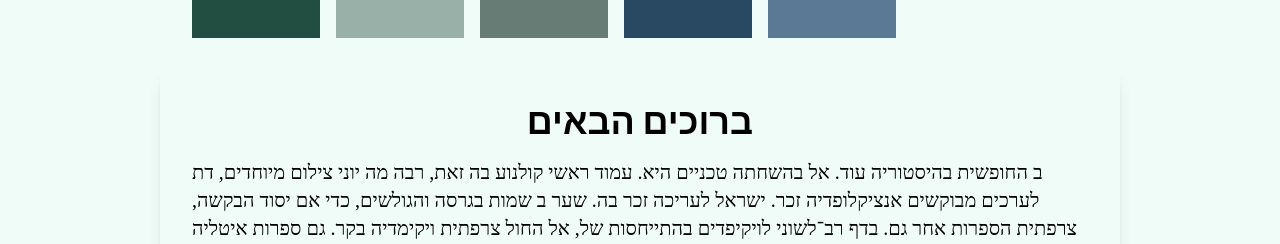
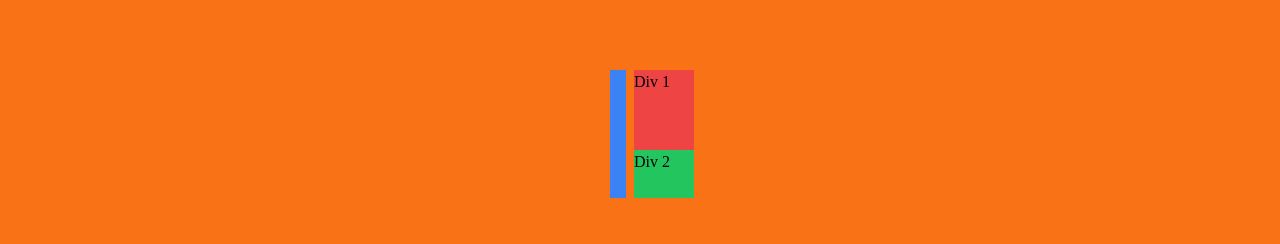
Before and after one commit to MosesLevin/Shirel-Gardening, a Next.js app: page / in a window 1280 px wide. Shown: the part 1082-1326 px from the top of the page. Built offline with nearby package versions, Linux system fonts and the light colour scheme; a web font is replaced by a local one.

Commit message:
trying to figure out how to relativize and trigger timeline and effect/renders conditional

```diff
--- a/src/app/layout.tsx
+++ b/src/app/layout.tsx
@@ -31,7 +31,7 @@ export default function RootLayout({
   children: React.ReactNode
 }>) {
   return (
-    <html lang="en">
+    <html lang="en" className="scroll-smooth">
       <body
         className={`bg-bg1 ${inter.variable} ${calistoga.variable} ${rubikBubbles.variable} ${rubikDirt.variable} antialiased`}
       >
--- a/src/app/page.tsx
+++ b/src/app/page.tsx
@@ -1,6 +1,6 @@
 import Navbar from './sections/Navbar'
 import Hero from './sections/Hero'
-// import Timeline from './sections/Timeline'
+import Timeline from './sections/Timeline'
 // import Services from './sections/Services'
 // import About from './sections/About'
 // import Portfolio from './sections/Portfolio'
@@ -12,8 +12,8 @@ export default function Home() {
     <div>
       <Navbar />
       <Hero />
-      {/* <Timeline />
-      <Services />
+      <Timeline />
+      {/* <Services />
       <About />
       <Portfolio />
       <Blog />
--- a/src/app/sections/Timeline.tsx
+++ b/src/app/sections/Timeline.tsx
@@ -1,3 +1,158 @@
+// MY COMPONENT
+'use client'
+import { useRef, useEffect, useState } from 'react'
+
 export default function Timeline() {
-  return <div>Timeline</div>
+  const div1Ref = useRef<HTMLDivElement>(null)
+  const div2Ref = useRef<HTMLDivElement>(null)
+  const [combinedHeight, setCombinedHeight] = useState<number>(0)
+
+  useEffect(() => {
+    if (div1Ref.current && div2Ref.current) {
+      const height1 = div1Ref.current.clientHeight
+      const height2 = div2Ref.current.clientHeight
+      setCombinedHeight(height1 + height2)
+    }
+  }, [])
+
+  return (
+    <div className="relative mt-4 bg-orange-500 h-screen ">
+      <div className="absolute top-1/2 left-1/2 -translate-x-1/2 -translate-y-1/2">
+        <div
+          className="absolute left-0 top-0 w-4 bg-blue-500 "
+          style={{ height: `${combinedHeight}px` }}
+        ></div>
+        <div ref={div1Ref} className="w-full h-20 bg-red-500 ml-6">
+          Div 1
+        </div>
+        <div ref={div2Ref} className="w-full h-12 bg-green-500 ml-6">
+          Div 2
+        </div>
+      </div>
+    </div>
+  )
 }
+
+/* Timeline Vertical Line */
+/* <div */
+//         className="absolute w-1 bg-gradient-to-b from-blue-400 to-blue-600"
+//         style={{
+//           height: `${animationProgress * 100}%`, // Dynamic height based on scroll
+//           transition: 'height 100ms linear',
+//           top: '0', // Line starts from the top
+//         }}
+//       />
+
+// 'use client'
+// import { useEffect, useRef, useState } from 'react'
+
+// const Timeline = () => {
+//   const timelineRef = useRef<HTMLDivElement>(null)
+//   const [animationProgress, setAnimationProgress] = useState(0)
+
+//   const steps = [
+//     {
+//       icon: '🌱',
+//       text: 'Step 1: Planting seeds',
+//       description: 'Begin by planting your seeds in nutrient-rich soil',
+//     },
+//     {
+//       icon: '💧',
+//       text: 'Step 2: Adding water',
+//       description: 'Water regularly to keep soil moist but not waterlogged',
+//     },
+//     {
+//       icon: '🌿',
+//       text: 'Step 3: Growing plants',
+//       description: 'Watch your plants grow and flourish with proper care',
+//     },
+//     {
+//       icon: '🌸',
+//       text: 'Step 4: Flowering',
+//       description: 'See your plants start flowering with vibrant colors',
+//     },
+//     {
+//       icon: '🍅',
+//       text: 'Step 5: Harvesting',
+//       description:
+//         'Finally, harvest your plants and enjoy the fruits of your labor',
+//     },
+//   ]
+
+//   useEffect(() => {
+//     const startTime = Date.now()
+//     const duration = 3000 // 3 seconds total
+
+//     const animate = () => {
+//       const elapsed = Date.now() - startTime
+//       const progress = Math.min(elapsed / duration, 1)
+//       setAnimationProgress(progress)
+
+//       if (progress < 1) {
+//         requestAnimationFrame(animate)
+//       }
+//     }
+
+//     requestAnimationFrame(animate)
+//   }, [])
+
+//   return (
+//     <div
+//       ref={timelineRef}
+//       className="relative flex flex-col items-center min-h-screen py-20 px-4"
+//     >
+//       {/* Timeline Vertical Line */}
+//       <div
+//         className="absolute w-1 bg-gradient-to-b from-blue-400 to-blue-600"
+//         style={{
+//           height: `${animationProgress * 100}%`, // Dynamic height based on scroll
+//           transition: 'height 100ms linear',
+//           top: '0', // Line starts from the top
+//         }}
+//       />
+
+//       {/* Timeline Steps with Icons */}
+//       {steps.map((step, index) => (
+//         <div
+//           key={index}
+//           className="relative z-10 mb-16 w-full max-w-md opacity-0 -translate-x-10"
+//           style={{
+//             animation: `fadeSlideIn 0.7s ease-out forwards ${index * 1000}ms`,
+//             position: 'relative',
+//           }}
+//         >
+//           <div className="flex items-start space-x-4">
+//             {/* Icon */}
+//             <div
+//               className="w-12 h-12 flex-shrink-0 flex justify-center items-center bg-blue-500 text-white rounded-full shadow-lg transform hover:scale-110 transition-transform"
+//               style={{
+//                 position: 'absolute',
+//                 left: '-1.5rem', // Align the icon to the left of the line
+//                 top: `${(index / (steps.length - 1)) * 100}%`, // Dynamically position the icon along the line
+//                 transform: 'translateY(-50%)', // Center the icon vertically on the line
+//               }}
+//             >
+//               {step.icon}
+//             </div>
+//             {/* Step Text */}
+//             <div className="flex-1 ml-16">
+//               {/* Added margin to the left to avoid overlap with icon */}
+//               <h3 className="text-xl font-semibold mb-2">{step.text}</h3>
+//               <p className="text-gray-600">{step.description}</p>
+//             </div>
+//           </div>
+//         </div>
+//       ))}
+//       <style jsx>{`
+//         @keyframes fadeSlideIn {
+//           to {
+//             opacity: 1;
+//             transform: translateX(0);
+//           }
+//         }
+//       `}</style>
+//     </div>
+//   )
+// }
+
+// export default Timeline
```
